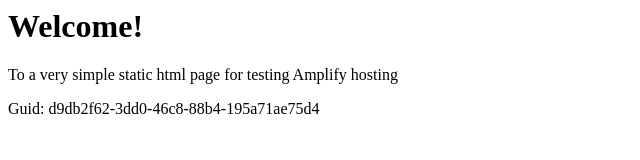
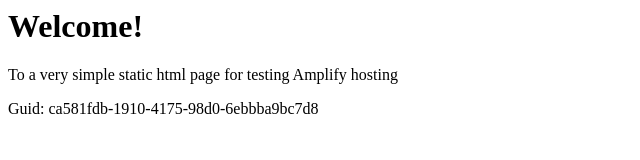
Before and after one commit to aws-aemilia-nrt/Github-PR-Commit-Integration-Test-DoNotTouch-GitHubWebhookPushCanaryTest-v1-preprod-ap-northeast-1, a website: page src/index.html in a window 1280 px wide. Shown: the full height of the page, 0-640 px from the left. Drawn offline with Linux system fonts and the light colour scheme.

Commit message:
commit from integ tests

```diff
--- a/src/index.html
+++ b/src/index.html
@@ -12,6 +12,6 @@
 <body>
     <h1>Welcome!</h1>
     <p>To a very simple static html page for testing Amplify hosting</p>
-    <p>Guid: d9db2f62-3dd0-46c8-88b4-195a71ae75d4</p></body>
+    <p>Guid: ca581fdb-1910-4175-98d0-6ebbba9bc7d8</p></body>
 
 </html>
```
